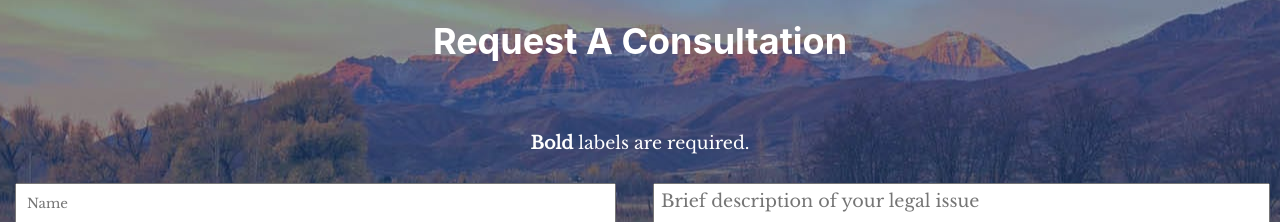
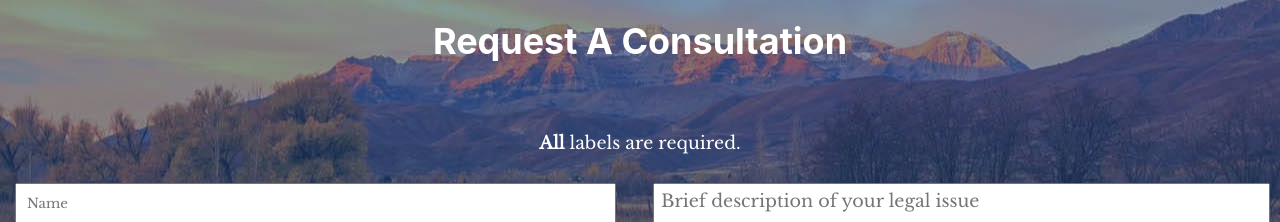
Before and after one commit to natepace/davidlawutahfe, a React (Create React App) app: page /about in a window 1280 px wide. Shown: the part 1940-2162 px from the top of the page. Built offline with nearby package versions, Linux system fonts and the light colour scheme.

Commit message:
minor fix to form

```diff
--- a/src/App.css
+++ b/src/App.css
@@ -806,10 +806,13 @@ margin:5px;
   }
   .family-subnavs-PRIM p{
     font-size: 50%;
+
   }
   .subnavs p{
     font-size: 50%;
     text-align: center;
+    text-indent: 0;
+    margin-left: 4px;
 
   }
   .brand-logo{
@@ -940,6 +943,9 @@ margin:5px;
     margin-left: 150px;
     padding:0;
   }
+
+
+
 }
 @media (max-width:430px) {
   .family-subnavs p{
--- a/src/components/ContactForm.js
+++ b/src/components/ContactForm.js
@@ -7,7 +7,7 @@ export const ContactForm = () => {
                 <h4 className="form-title">Request A Consultation</h4>
                 <div className="input-container">
                     <p>
-                        <strong>Bold</strong> labels are required.
+                        <strong>All</strong> labels are required.
                     </p>
                     <form className="req-form"
                         action="https://formsubmit.co/david@pacelawutah.com" method="POST"
```
